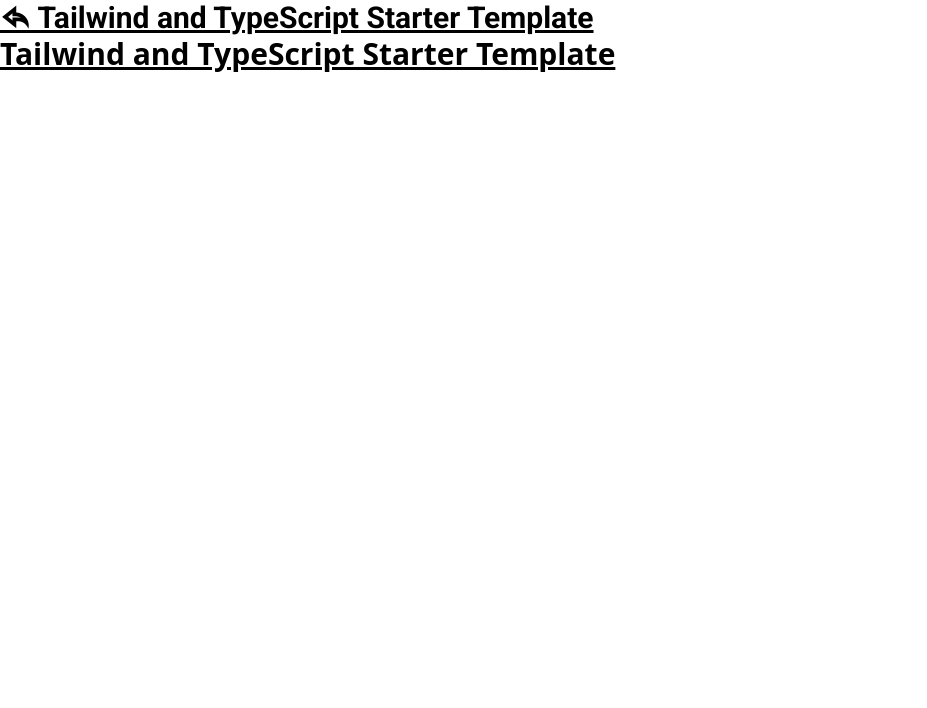
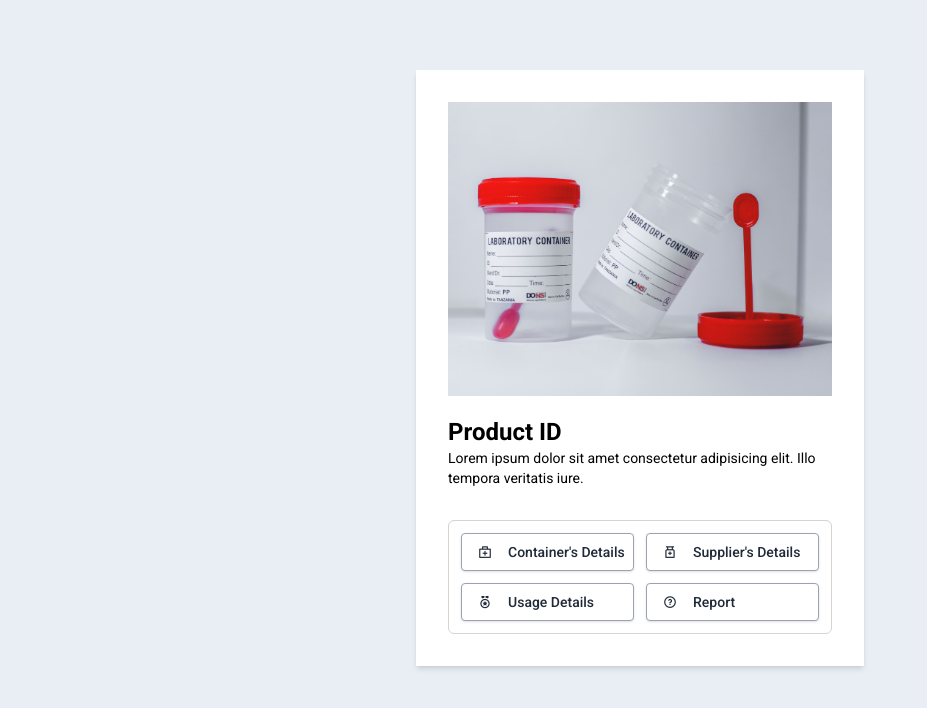
Before and after one commit to adamshabani/medical-lab-scan, a website: page index.html in a window 1280 px wide. Shown: the whole page, without its empty margins (0-927 px from the left). Drawn offline with nearby package versions, Linux system fonts and the light colour scheme; a web font is replaced by a local one.

Commit message:
add home page

```diff
--- a/index.html
+++ b/index.html
@@ -3,7 +3,7 @@
   <head>
     <meta charset="UTF-8" />
     <meta name="viewport" content="width=device-width, initial-scale=1.0" />
-    <title>Tailwind and TypeScript Starter Template</title>
+    <title>eScan | Medical Lab</title>
 
     <link
       rel="stylesheet"
@@ -15,14 +15,56 @@
 
     <link rel="stylesheet" href="./dist/css/style.css" />
   </head>
-  <body>
-    <h1 class="text-3xl font-Roboto font-bold underline">
-      <i class="ri ri-reply-line"></i> Tailwind and TypeScript Starter Template
-    </h1>
+  <body class="font-Roboto">
+    <main
+      class="w-full min-h-screen flex justify-center items-center bg-slate-200 bg-opacity-75 pb-16"
+    >
+      <section class="max-w-md p-8 bg-white shadow-md space-y-8">
+        <div class="space-y-5">
+          <img src="./dist/images/logo1.jpg" alt="" />
 
-    <h1 class="text-3xl font-Encoded-Sans font-bold underline">
-      Tailwind and TypeScript Starter Template
-    </h1>
+          <div>
+            <h1 class="text-2xl font-semibold">Product ID</h1>
+            <p class="text-sm">
+              Lorem ipsum dolor sit amet consectetur adipisicing elit. Illo
+              tempora veritatis iure.
+            </p>
+          </div>
+        </div>
+
+        <div
+          class="grid grid-cols-2 grid-rows-2 gap-3 border border-stone-300 rounded-md p-3"
+        >
+          <button
+            class="bg-white hover:bg-gray-100 text-gray-800 text-sm font-medium py-2 px-4 border border-gray-400 rounded shadow flex gap-4 capitalize"
+          >
+            <i class="ri-first-aid-kit-line"></i>
+            <span class="whitespace-nowrap">container's Details</span>
+          </button>
+
+          <button
+            class="bg-white hover:bg-gray-100 text-gray-800 text-sm font-medium py-2 px-4 border border-gray-400 rounded shadow flex gap-4 capitalize"
+          >
+            <i class="ri-medicine-bottle-line"></i>
+            <span class="whitespace-nowrap">supplier's details</span>
+          </button>
+
+          <button
+            class="bg-white hover:bg-gray-100 text-gray-800 text-sm font-medium py-2 px-4 border border-gray-400 rounded shadow flex gap-4 capitalize"
+          >
+            <i class="ri-medal-line"></i>
+            <span class="whitespace-nowrap">Usage details</span>
+          </button>
+
+          <button
+            class="bg-white hover:bg-gray-100 text-gray-800 text-sm font-medium py-2 px-4 border border-gray-400 rounded shadow flex gap-4 capitalize"
+          >
+            <i class="ri-question-line"></i>
+            <span class="whitespace-nowrap">Report</span>
+          </button>
+        </div>
+      </section>
+    </main>
   </body>
 
   <script src="./dist/js/index.js"></script>
```
Also changed, not shown: dist/css/style.css, dist/images/logo1.jpg (added).
